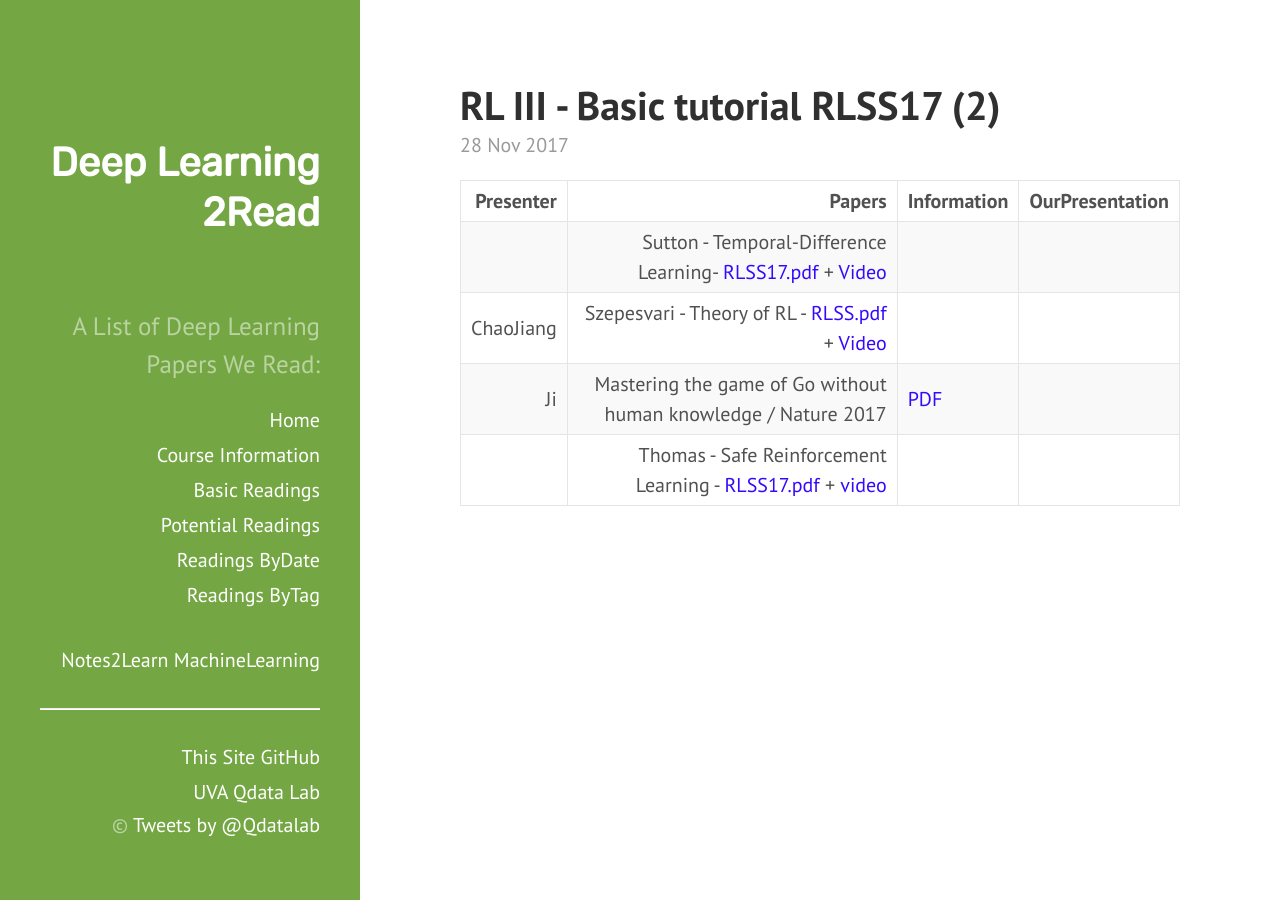
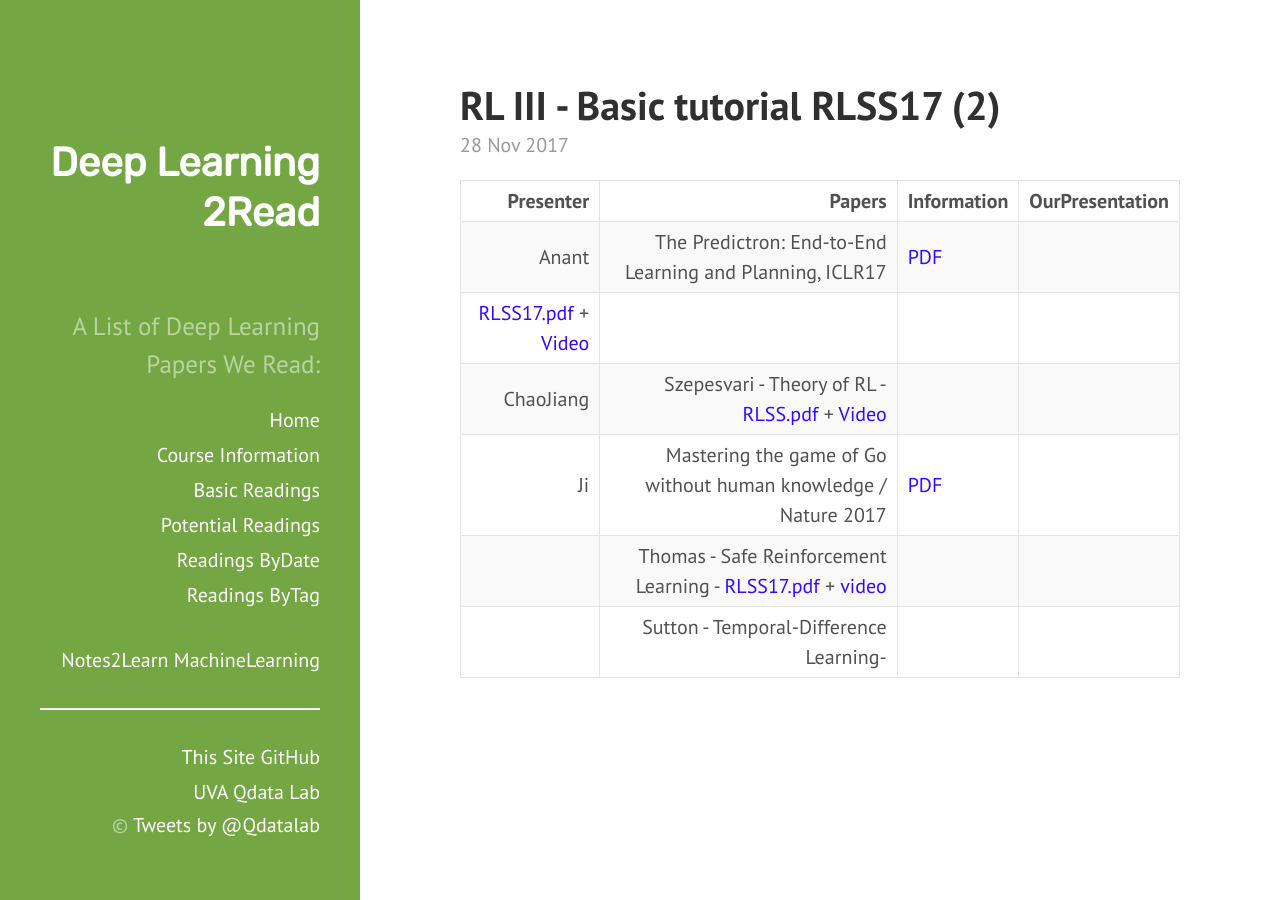
Before and after one commit to QData/deep2Read, a Jekyll site: the page built from _posts/2017-11-28-.md, in a window 1280 px wide. Built offline with Jekyll 4.4.1, drawn with Linux system fonts in a browser that asks for light colours.

Commit message:
more changes.

```diff
--- a/_posts/2017-11-28-.md
+++ b/_posts/2017-11-28-.md
@@ -8,7 +8,9 @@ tags:
 
 | Presenter | Papers | Information| OurPresentation |
 | -----: | ----------: | :----- | :----- |
-|  | Sutton - Temporal-Difference Learning- [RLSS17.pdf](https://drive.google.com/file/d/0BzUSSMdMszk6VE9kMkY2SzQzSW8/view?usp=drive_web) + [Video](http://videolectures.net/deeplearning2017_sutton_td_learning/) |
+| Anant | The Predictron: End-to-End Learning and Planning, ICLR17| [PDF](https://openreview.net/pdf?id=BkJsCIcgl) |
+[RLSS17.pdf](https://drive.google.com/file/d/0BzUSSMdMszk6VE9kMkY2SzQzSW8/view?usp=drive_web) + [Video](http://videolectures.net/deeplearning2017_sutton_td_learning/) |
 | ChaoJiang | Szepesvari - Theory of RL - [RLSS.pdf](https://drive.google.com/file/d/0BzUSSMdMszk6U194Ym5jSnZQbGM/view?usp=drive_web) + [Video](http://videolectures.net/deeplearning2017_szepesvari_theory_of_rl/)|
 | Ji  | Mastering the game of Go without human knowledge / Nature 2017 | [PDF](https://www.nature.com/nature/journal/v550/n7676/full/nature24270.html)  |
 | | Thomas - Safe Reinforcement Learning - [RLSS17.pdf](https://drive.google.com/file/d/0BzUSSMdMszk6TDRMRGRaM0dBcHM/view?usp=drive_web) + [video](http://videolectures.net/deeplearning2017_thomas_safe_rl/) |
+|  | Sutton - Temporal-Difference Learning-
```
Also changed, not shown: _posts/2017-11-09-.md (+0 -1 lines), _posts/2017-11-30-.md (+1 -2 lines).
